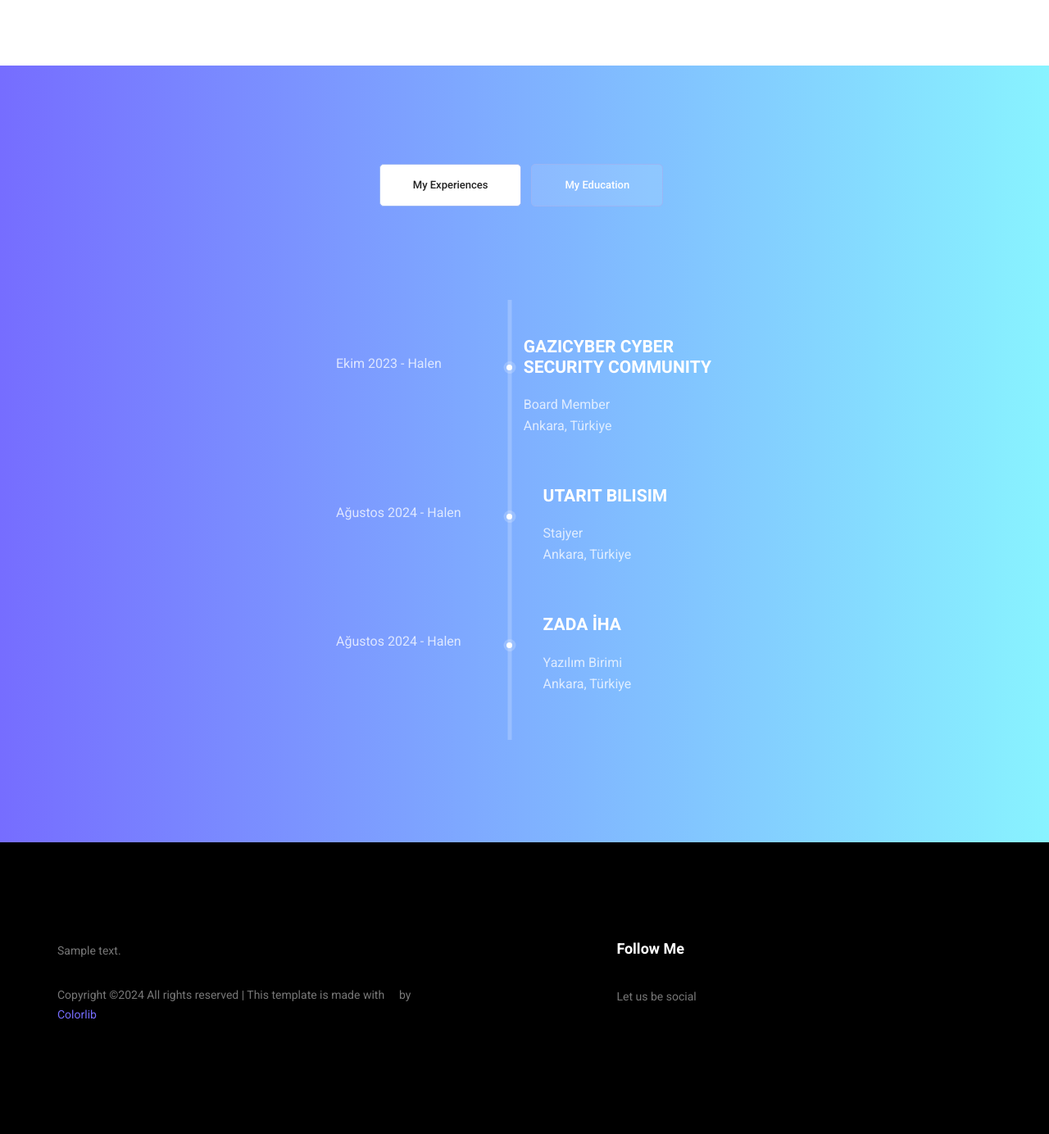
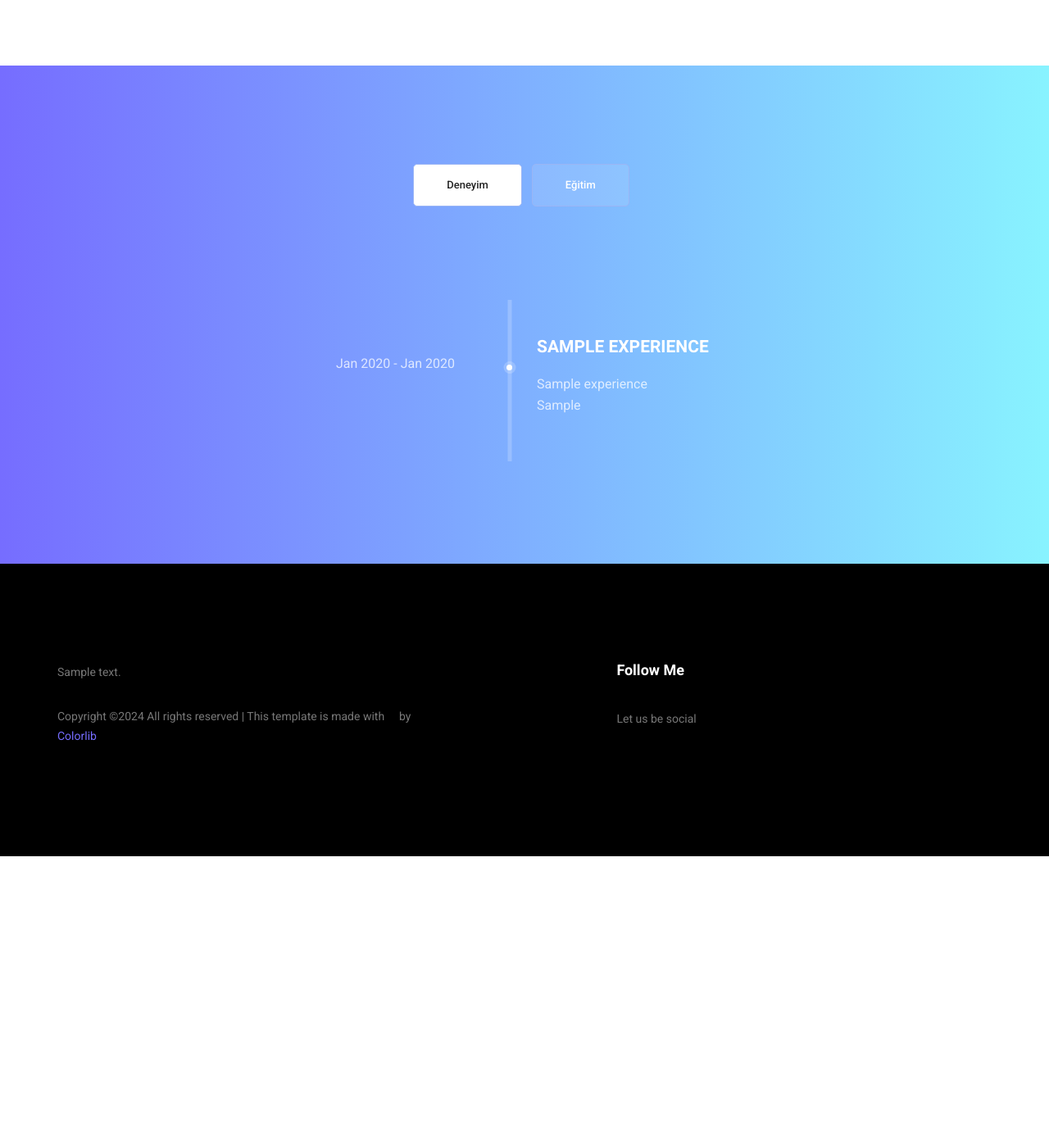
Before and after one commit to sudenazkaplan/DjangoCourse, a Django app: template templates/about-us.html in a window 1280 px wide. Shown: the part 714-2098 px from the top of the page at 82% size. After the commit the page ends 1759 px from the top, so only its background shows below. Run offline with Django 5.2, Linux system fonts and the light colour scheme; the template is opened without the code that fills it: most values are stand-ins (such as "Sample title", 1, 10 or a date in 2020); some libraries are stand-ins or nearby versions; some web fonts are replaced.

Commit message:
refactor: apply experience to frontend

```diff
--- a/core/views.py
+++ b/core/views.py
@@ -1,7 +1,7 @@
 from tkinter import Image
 
 from django.shortcuts import render
-from core.models import GeneralSetting, ImageSetting, Skill
+from core.models import GeneralSetting, ImageSetting, Skill, Experience
 
 
 # Create your views here.
@@ -51,10 +51,14 @@
     #Skills
     skills = Skill.objects.all().order_by('order')
 
+    #experience
+    experiences = Experience.objects.all().order_by('-start_date')
+
     context = {
         'about_myself_welcome' : about_myself_welcome,
         'about_myself_footer' : about_myself_footer,
         'skills' : skills,
+        'experiences' : experiences,
     }
 
     return render(request, 'about-us.html', context=context)
--- a/templates/about-us.html
+++ b/templates/about-us.html
@@ -46,7 +46,8 @@
                                 <h4>{{ skill.name }} <span class="counter">{{ skill.percentage }}</span>%</h4>
                                 <div class="progress_br">
                                     <div class="progress">
-                                        <div class="progress-bar" role="progressbar" aria-valuenow="{{ skill.percentage }}"
+                                        <div class="progress-bar" role="progressbar"
+                                             aria-valuenow="{{ skill.percentage }}"
                                              aria-valuemin="0"
                                              aria-valuemax="100"></div>
                                     </div>
@@ -70,52 +71,41 @@
             <ul class="nav nav-tabs" id="myTab" role="tablist">
                 <li class="nav-item">
                     <a class="nav-link active" id="home-tab" data-toggle="tab" href="#home" role="tab"
-                       aria-controls="home" aria-selected="true">My Experiences</a>
+                       aria-controls="home" aria-selected="true">Deneyim</a>
                 </li>
                 <li class="nav-item">
                     <a class="nav-link" id="profile-tab" data-toggle="tab" href="#profile" role="tab"
-                       aria-controls="profile" aria-selected="false">My Education</a>
+                       aria-controls="profile" aria-selected="false">Eğitim</a>
                 </li>
             </ul>
             <div class="tab-content" id="myTabContent">
                 <div class="tab-pane fade show active" id="home" role="tabpanel" aria-labelledby="home-tab">
                     <ul class="list">
+
+                        {% for experience in experiences %}
+
                             <li>
                                 <span></span>
                                 <div class="media">
                                     <div class="d-flex">
-                                    <p>Ekim 2023 - Halen</p>
+                                        <p>{{ experience.start_date|date:"M Y" }} -
+                                            {% if experience.end_date %}
+                                                {{ experience.end_date|date:"M Y" }}
+                                            {% else %}
+                                                Halen
+                                            {% endif %}
+                                        </p>
                                     </div>
                                     <div class="media-body">
-                                    <h4>GaziCyber Cyber Security Community</h4>
-                                    <p>Board Member <br/>Ankara, Türkiye</p>
+                                        <h4> {{ experience.company_name }}</h4>
+                                        <p> {{ experience.job_title }} <br/> {{ experience.job_location }}</p>
                                     </div>
                                 </div>
                             </li>
-                        <li>
-                            <span></span>
-                            <div class="media">
-                                <div class="d-flex">
-                                    <p>Ağustos 2024 - Halen</p>
-                                </div>
-                                <div class="media-body">
-                                    <h4>Utarit Bilisim</h4>
-                                    <p>Stajyer <br/>Ankara, Türkiye</p>
-                                </div>
-                            </div>
-                        </li>
-                        <li>
-                            <span></span>
-                            <div class="media">
-                                <div class="d-flex">
-                                    <p>Ağustos 2024 - Halen</p>
-                                </div>
-                                <div class="media-body">
-                                    <h4>ZADA İHA </h4>
-                                    <p>Yazılım Birimi <br/>Ankara, Türkiye</p>
-                                </div>
-                            </div>
-                        </li>
+
+                        {% endfor %}
+
+
                     </ul>
                 </div>
                 <div class="tab-pane fade" id="profile" role="tabpanel" aria-labelledby="profile-tab">
```
Lines whose indentation alone changed are shown as unchanged.
